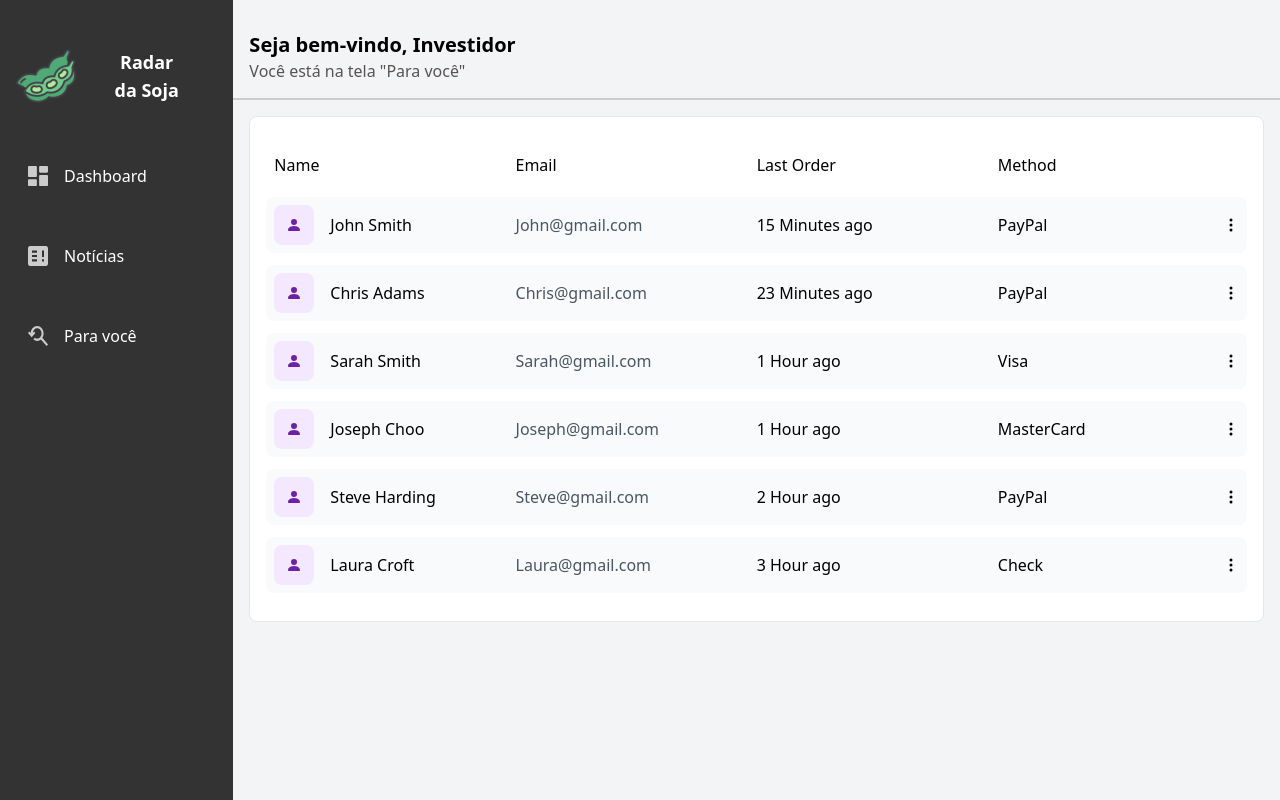
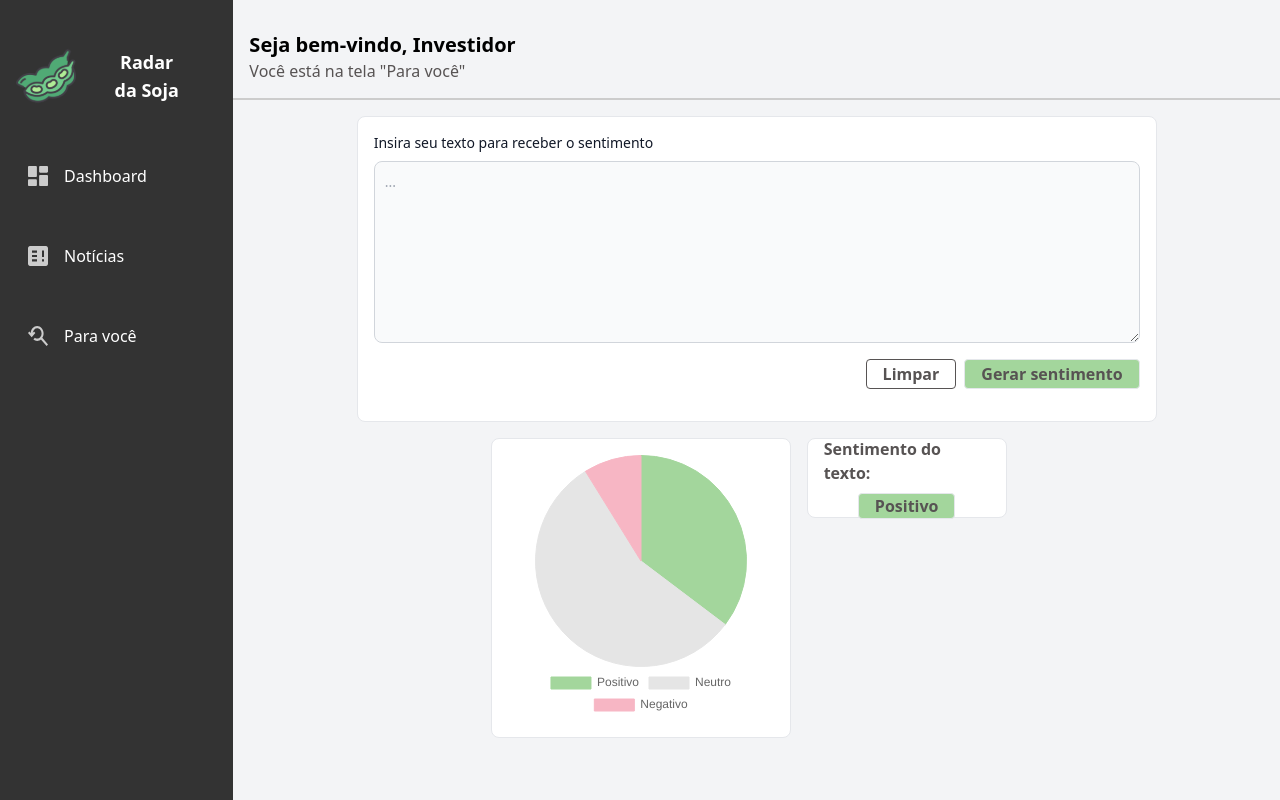
Before and after one commit to comitivaesperanca/frontend, a Next.js app: page /for-you in a window 1280 px wide. Built offline with nearby package versions, Linux system fonts and the light colour scheme.

Commit message:
Feature: Estruturando página de sentimentos

```diff
--- a/components/BarChart.jsx
+++ b/components/BarChart.jsx
@@ -34,7 +34,7 @@ const BarChart = () => {
       <div className='w-full md:col-span-2 relative lg:h-[70vh] h-[50vh] m-auto px-6 pb-10 pt-6 border rounded-lg bg-white'>
         <div className='flex justify-between items-center '>
           <h1 className='text-[#575353] font-bold'>Sentimento semanal do Mercado da Soja (em %):</h1>
-          <select id="month" value={searchMonth} onChange={changeMonth} class="enabled:hover:border-gray-400 disabled:opacity-75 h-[30px] w-[80px] border rounded-lg">
+          <select id="month" defaultValue={searchMonth} onChange={changeMonth} className="enabled:hover:border-gray-400 disabled:opacity-75 h-[30px] w-[80px] border rounded-lg">
             <option value="1">Jan</option>
             <option value="2">Fev</option>
             <option value="3">Mar</option>
--- a/components/PieChart.jsx
+++ b/components/PieChart.jsx
@@ -4,7 +4,7 @@ import { Pie } from 'react-chartjs-2';
 
 ChartJS.register(ArcElement, Tooltip, Legend);
 
-export function PieChart() {
+export function PieChart(props) {
   const [chartData, setChartData] = useState({
     datasets: [],
   });
@@ -38,7 +38,8 @@ export function PieChart() {
                 position: 'bottom',
             },
             title: {
-                display: false,
+                text: props.title,
+                display: true,
             }
         },
         maintainAspectRatio: false,
@@ -46,5 +47,5 @@ export function PieChart() {
     })
   }, []);
 
-  return <Pie  data={chartData} options={chartOptions}  />;
+  return <Pie data={chartData} options={chartOptions}  />;
 }
--- a/components/SentimentsPieChart.jsx
+++ b/components/SentimentsPieChart.jsx
@@ -5,7 +5,7 @@ const SentimentsPieChart = () => {
   return (
     <div className='w-full col-span-1 relative lg:h-[70vh] h-[50vh] m-auto p-4 border rounded-lg bg-white overflow-scroll'>
       <h1 className='text-[#575353]  font-bold'>Sentimento diário do Mercado:</h1>
-      <PieChart />
+      <PieChart title={""} />
     </div>
   );
 };
--- a/pages/for-you.jsx
+++ b/pages/for-you.jsx
@@ -1,6 +1,6 @@
 import React from 'react';
-import { BsPersonFill, BsThreeDotsVertical } from 'react-icons/bs';
-import { data } from '../data/data.js';
+import { PieChart } from '../components/PieChart.jsx';
+
 
 const customers = () => {
   return (
@@ -12,31 +12,34 @@ const customers = () => {
         </div>
       </div>
       <div className='p-4'>
-        <div className='w-full m-auto p-4 border rounded-lg bg-white overflow-y-auto'>
-          <div className='my-3 p-2 grid md:grid-cols-4 sm:grid-cols-3 grid-cols-2 items-center justify-between cursor-pointer'>
-            <span>Name</span>
-            <span className='sm:text-left text-right'>Email</span>
-            <span className='hidden md:grid'>Last Order</span>
-            <span className='hidden sm:grid'>Method</span>
+        <div className='w-full lg:w-[800px] m-auto p-4 border rounded-lg bg-white overflow-y-auto'>
+          <label className="block mb-2 text-sm font-medium text-gray-900">Insira seu texto para receber o sentimento</label>
+          <textarea id="message" rows="8" className="block p-2.5 w-full text-sm text-gray-900 bg-gray-50 rounded-lg border border-gray-300 focus:ring-blue-500 focus:border-blue-500" placeholder="..."></textarea>
+          <div className='grid lg:grid-cols-2 py-4 gap-2'>
+              <div className='lg:col-end-7 col-span-1 bg-white flex justify-between  '>
+                <button className="bg-transparent text-[#575353] font-semibold px-4 border border-[#575353] rounded h-[30px]">
+                  Limpar
+                </button>
+              </div>
+              <div className='lg:col-start-7 col-span-1 bg-white flex justify-between  '>
+                <button className="bg-[#A3D69C] text-[#575353] font-bold px-4 border rounded h-[30px]">
+                  Gerar sentimento
+                </button>
+              </div>
           </div>
-          <ul>
-            {data.map((order, id) => (
-                <li key={id} className='bg-gray-50 hover:bg-gray-100 rounded-lg my-3 p-2 grid md:grid-cols-4 sm:grid-cols-3 grid-cols-2 items-center justify-between cursor-pointer'>
-                    <div className='flex items-center'>
-                        <div className='bg-purple-100 p-3 rounded-lg'>
-                            <BsPersonFill className='text-purple-800' />
-                        </div>
-                        <p className='pl-4'>{order.name.first + ' ' + order.name.last}</p>
-                    </div>
-                    <p className='text-gray-600 sm:text-left text-right'>{order.name.first}@gmail.com</p>
-                    <p className='hidden md:flex'>{order.date}</p>
-                    <div className='sm:flex hidden justify-between items-center'>
-                        <p>{order.method}</p>
-                        <BsThreeDotsVertical />
-                    </div>
-                </li>
-            ))}
-          </ul>
+        </div>
+        <div className='flex lg:flex-row md:flex-col sm:flex-col  m-auto lg:w-[800px] py-4 justify-center'>
+          <div className='lg:w-[300px] sm:w-60 p-4 border rounded-lg bg-white lg:m-0 sm:m-auto'>
+            <PieChart title={"Sentimentos do texto"} />
+          </div>
+          <div className='lg:w-[200px] lg:my-0 h-20 p-4 mx-4 border rounded-lg bg-white flex justify-center items-center sm:my-10'>
+            <div className='flex justify-center flex-col'>
+              <h1 className='text-[#575353] font-bold mb-2'>Sentimento do texto:</h1>
+              <span className="bg-[#A3D69C] text-[#575353] font-bold px-4 border rounded m-auto">
+                Positivo
+              </span>
+            </div>
+          </div>
         </div>
       </div>
     </div>
--- a/pages/news.jsx
+++ b/pages/news.jsx
@@ -36,13 +36,13 @@ const news = () => {
               <div className='lg:col-span-2 col-span-1 bg-white flex justify-between  '>
                   <div className='flex flex-row w-full items-center relative'>
                     <Image className='absolute right-0 mr-4' src="/search-icon.svg" alt="Radar da Soja" width={20} height={20} />
-                    <input class="enabled:hover:border-gray-400 disabled:opacity-75 w-full h-[53px] border p-4 rounded-lg" placeholder='Busque por termos'/>
+                    <input className="enabled:hover:border-gray-400 disabled:opacity-75 w-full h-[53px] border p-4 rounded-lg" placeholder='Busque por termos'/>
                   </div>
               </div>
               <div className='lg:col-span-2 col-span-1 bg-white flex justify-between  '>
                   <div className='flex flex-row w-full items-center relative'>
-                    <select id="feeling" class="enabled:hover:border-gray-400 disabled:opacity-75 w-full h-[53px]  border p-4 rounded-lg  text-[#CCCCCC]">
-                      <option selected>Busque por sentimento</option>
+                    <select id="feeling" defaultValue={0} className="enabled:hover:border-gray-400 disabled:opacity-75 w-full h-[53px]  border p-4 rounded-lg  text-[#CCCCCC]">
+                      <option value="0">Busque por sentimento</option>
                       <option value="1">Positivo</option>
                       <option value="2">Neutro</option>
                       <option value="3">Negativo</option>
@@ -51,24 +51,24 @@ const news = () => {
               </div>
               <div className='lg:col-span-2 col-span-1 bg-white flex justify-between'>
                   <div className='flex flex-row w-full items-center relative'>
-                    <input placeholder="Insira a data" class="enabled:hover:border-gray-400 disabled:opacity-75 w-full h-[53px] border p-4 rounded-lg" type="date" />
+                    <input placeholder="Insira a data" className="enabled:hover:border-gray-400 disabled:opacity-75 w-full h-[53px] border p-4 rounded-lg" type="date" />
                   </div>
               </div>
               <div className='lg:col-span-2 col-span-1 bg-white flex justify-between  '>
                   <div className='flex flex-row w-full items-center relative'>
                     <Image className='absolute right-0 mr-4' src="/font-icon.svg" alt="Radar da Soja" width={20} height={20} />
-                    <input class="enabled:hover:border-gray-400 disabled:opacity-75 w-full h-[53px] border p-4 rounded-lg " placeholder='Busque por termos'/>
+                    <input className="enabled:hover:border-gray-400 disabled:opacity-75 w-full h-[53px] border p-4 rounded-lg " placeholder='Busque por termos'/>
                   </div>
               </div>
           </div>
           <div className='grid lg:grid-cols-2 p-4 gap-2'>
               <div className='lg:col-end-7 col-span-1 bg-white flex justify-between  '>
-                <button class="bg-transparent text-[#575353] font-semibold  py-2 px-4 border border-[#575353] rounded">
+                <button className="bg-transparent text-[#575353] font-semibold  py-2 px-4 border border-[#575353] rounded">
                   Limpar
                 </button>
               </div>
               <div className='lg:col-start-7 col-span-1 bg-white flex justify-between  '>
-                <button class="bg-[#A3D69C] text-[#575353] font-bold py-2 px-4 border  rounded">
+                <button className="bg-[#A3D69C] text-[#575353] font-bold py-2 px-4 border  rounded">
                   Buscar
                 </button>
               </div>
@@ -118,15 +118,15 @@ const news = () => {
           </ul>
 
         </div>
-        <div class="flex flex-col items-center my-10">
-          <span class="text-sm text-gray-700 mt-10">
-              Mostrando <span class="font-semibold text-gray-900">1</span> até <span class="font-semibold text-gray-900">10</span> de <span class="font-semibold text-gray-900">{countNews}</span> Notícias
+        <div className="flex flex-col items-center my-10">
+          <span className="text-sm text-gray-700 mt-10">
+              Mostrando <span className="font-semibold text-gray-900">1</span> até <span className="font-semibold text-gray-900">10</span> de <span className="font-semibold text-gray-900">{countNews}</span> Notícias
           </span>
-          <div class="inline-flex mt-2 xs:mt-0">
-              <button class="bg-transparent hover:bg-green-200 text-[#575353] font-semibold  py-2 px-4 border border-[#575353] rounded">
+          <div className="inline-flex mt-2 xs:mt-0">
+              <button className="bg-transparent hover:bg-green-200 text-[#575353] font-semibold  py-2 px-4 border border-[#575353] rounded">
                 <FiChevronLeft size={16}/>
               </button>
-              <button class="bg-transparent text-[#575353] font-semibold  py-2 px-4 border border-[#575353] rounded">
+              <button className="bg-transparent text-[#575353] font-semibold  py-2 px-4 border border-[#575353] rounded">
                   <FiChevronRight size={16}/>
               </button>
           </div>
```
